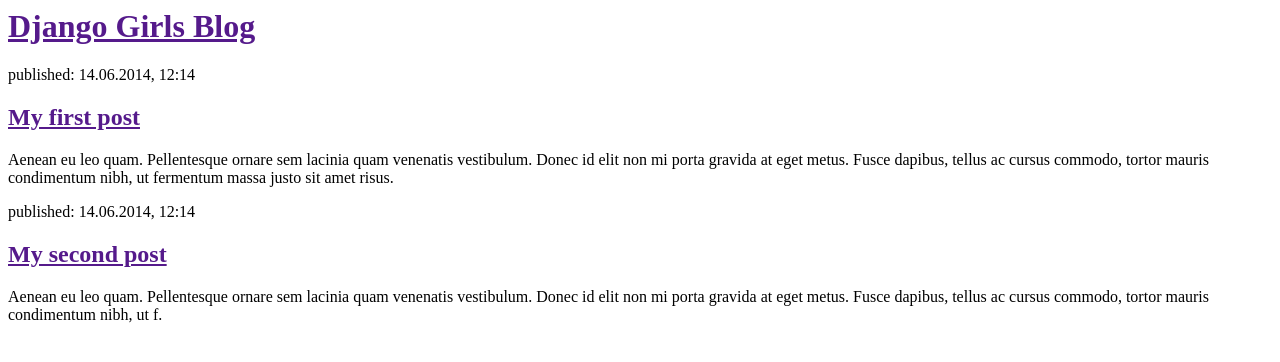
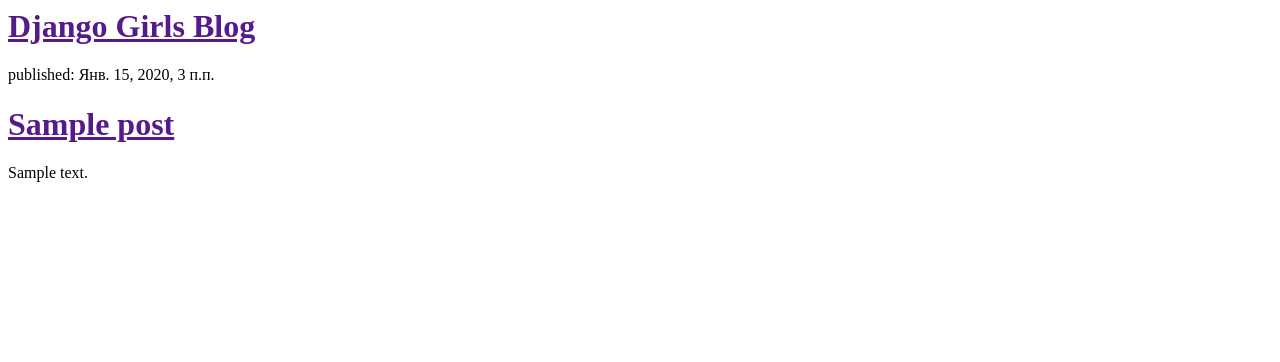
Before and after one commit to YuliaGaliulina/my-first-blog, a Django app: template blog/templates/blog/post_list.html in a window 1280 px wide. Shown: the top 362 px of the page. Run offline with Django 3.2, Linux system fonts and the light colour scheme; the template is opened without the code that fills it: values that come from a table or form of the project are taken from there, others are empty; tables that the repository leaves empty hold one stand-in row (values such as "Sample post").

Commit message:
Modified templates to display posts from database.

```diff
--- a/blog/templates/blog/post_list.html
+++ b/blog/templates/blog/post_list.html
@@ -6,17 +6,13 @@
         <div>
             <h1><a href="">Django Girls Blog</a></h1>
         </div>
-
-        <div>
-            <p>published: 14.06.2014, 12:14</p>
-            <h2><a href="">My first post</a></h2>
-            <p>Aenean eu leo quam. Pellentesque ornare sem lacinia quam venenatis vestibulum. Donec id elit non mi porta gravida at eget metus. Fusce dapibus, tellus ac cursus commodo, tortor mauris condimentum nibh, ut fermentum massa justo sit amet risus.</p>
+	{% for post in posts%}
+	<div>
+	    <p>published: {{ post.published_date }}</p>
+	    <h1><a href="">{{ post.title }}</a></h1>
+	    <p>{{ post.text|linebreaksbr }}</p>
+	    <br>
         </div>
-
-        <div>
-            <p>published: 14.06.2014, 12:14</p>
-            <h2><a href="">My second post</a></h2>
-            <p>Aenean eu leo quam. Pellentesque ornare sem lacinia quam venenatis vestibulum. Donec id elit non mi porta gravida at eget metus. Fusce dapibus, tellus ac cursus commodo, tortor mauris condimentum nibh, ut f.</p>
-        </div>
+	{% endfor %}
     </body>
 </html>
--- a/blog/views.py
+++ b/blog/views.py
@@ -1,4 +1,8 @@
 from django.shortcuts import render
+from .models import Post
+from django.utils import timezone
 
 def post_list(request):
-    return render(request, 'blog/post_list.html', {})
+    posts = Post.objects.filter(published_date__lte=timezone.now()).order_by('published_date')
+
+    return render(request, 'blog/post_list.html', {'posts': posts})
--- a/mysite/settings.py
+++ b/mysite/settings.py
@@ -25,7 +25,7 @@ SECRET_KEY = 'bctdcr-qu27_n&2940yj^j43o1^^9$&y(@5@6$ukvz!7m&uw7s'
 # SECURITY WARNING: don't run with debug turned on in production!
 DEBUG = True
 
-ALLOWED_HOSTS = []
+ALLOWED_HOSTS = ['juliegal.pythonanywhere.com', '127.0.0.1']
 
 
 # Application definition
```
